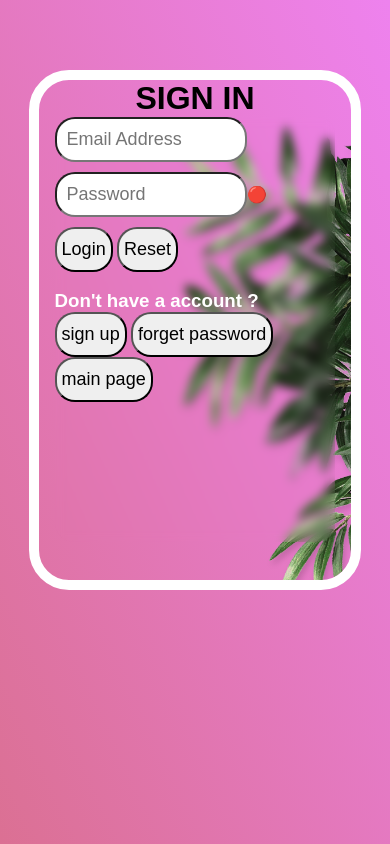
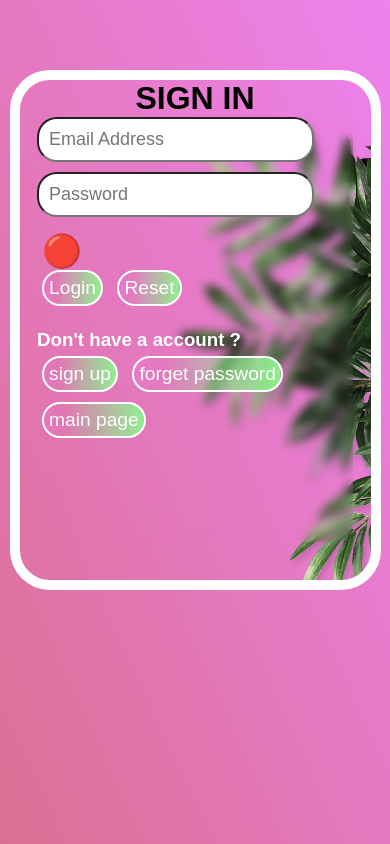
Before and after one commit to rikuzavi/codingblogs, a plain HTML site: page frontend/auth/auth.html in a window 390 px wide. Drawn offline with Linux system fonts and the light colour scheme.

Commit message:
Update auth.css

```diff
--- a/frontend/auth/auth.css
+++ b/frontend/auth/auth.css
@@ -13,7 +13,6 @@
     }
 
     #outer{
-        /* border: 2px solid white; */
         margin: auto;
         position: relative;
         top: 70px;
@@ -26,7 +25,6 @@
     #cover{
         height: 200%;
         width: 110%;
-        /* background-color: rgba(126, 255, 126, 0.6); */
         background-color: lightgreen;
         opacity: 0.6;
         position : relative;
@@ -38,24 +36,18 @@
     }
 
     #signin{
-        /* height: 300px;
-        width: 400px; */
-        /* background-color: blue; */
         backdrop-filter: blur(5px);
         padding: 30px;
         border-radius: 20px;
-        /* border: 2px solid white; */
+
     }
 
     #signup{
-        /* height: 300px;
-        width: 400px; */
-        /* background-color: blue; */
         backdrop-filter: blur(5px);
         visibility: hidden;
         padding: 30px;
         border-radius: 20px;
-        /* border: 2px solid white; */
+
     }
 
     #form{
@@ -63,7 +55,7 @@
         top: 25%;
         display: flex;
         justify-content: space-around;
-        /* border: 2px solid; */
+
         width: 100%;
     }
 
@@ -83,6 +75,12 @@
         border-radius: 20px;
         font-size: 1.2rem;
         padding: 5px;
+        background : linear-gradient(to right,palevioletred 20%,transparent,lightgreen);
+        background-size: 200% 100%;
+        background-position: 0 0;
+        animation: btnanim 10s infinite;
+        color: white;
+        border: 2px solid white;
     }
     h3{
         color: white;
@@ -102,6 +100,19 @@
     }
     span{
         cursor: pointer;
+        font-size: x-large;
+        color : white
+    }
+    @keyframes btnanim {
+        0%{
+            background-position: 0 0;
+        }
+        50%{
+            background-position: 100% 0;
+        }
+        100%{
+            background-position: 0 0;
+        }
     }
 }
 
@@ -116,7 +127,7 @@
     #outer{
         border: 10px solid white;
         position: relative;
-        width: 80%;
+        width: 90%;
         margin: auto;
         top: 70px;
         height: 500px;
@@ -159,15 +170,21 @@
     input{
         font-size: large;
         padding: 10px;
-        width: 60%;
+        width: 80%;
         margin-bottom: 10px;
         border-radius: 20px;
-
     }
     button{
-        font-size: large;
+        margin: 5px;
         border-radius: 20px;
-        padding: 10px 5px 10px 5px;
+        font-size: 1.2rem;
+        padding: 5px;
+        background : linear-gradient(to right,violet 20%,transparent,lightgreen);
+        background-size: 200% 100%;
+        background-position: 0 0;
+        animation: btnanim 10s infinite;
+        color: white;
+        border: 2px solid white;
     }
     h3{
         color: white;
@@ -180,5 +197,20 @@
     }
     span{
         cursor: pointer;
+        font-size: xx-large;
+        margin-left: 5px;
+        position: relative;
+        top: 5px;
+    }
+    @keyframes btnanim {
+        0%{
+            background-position: 0 0;
+        }
+        50%{
+            background-position: 100% 0;
+        }
+        100%{
+            background-position: 0 0;
+        }
     }
 }
```
